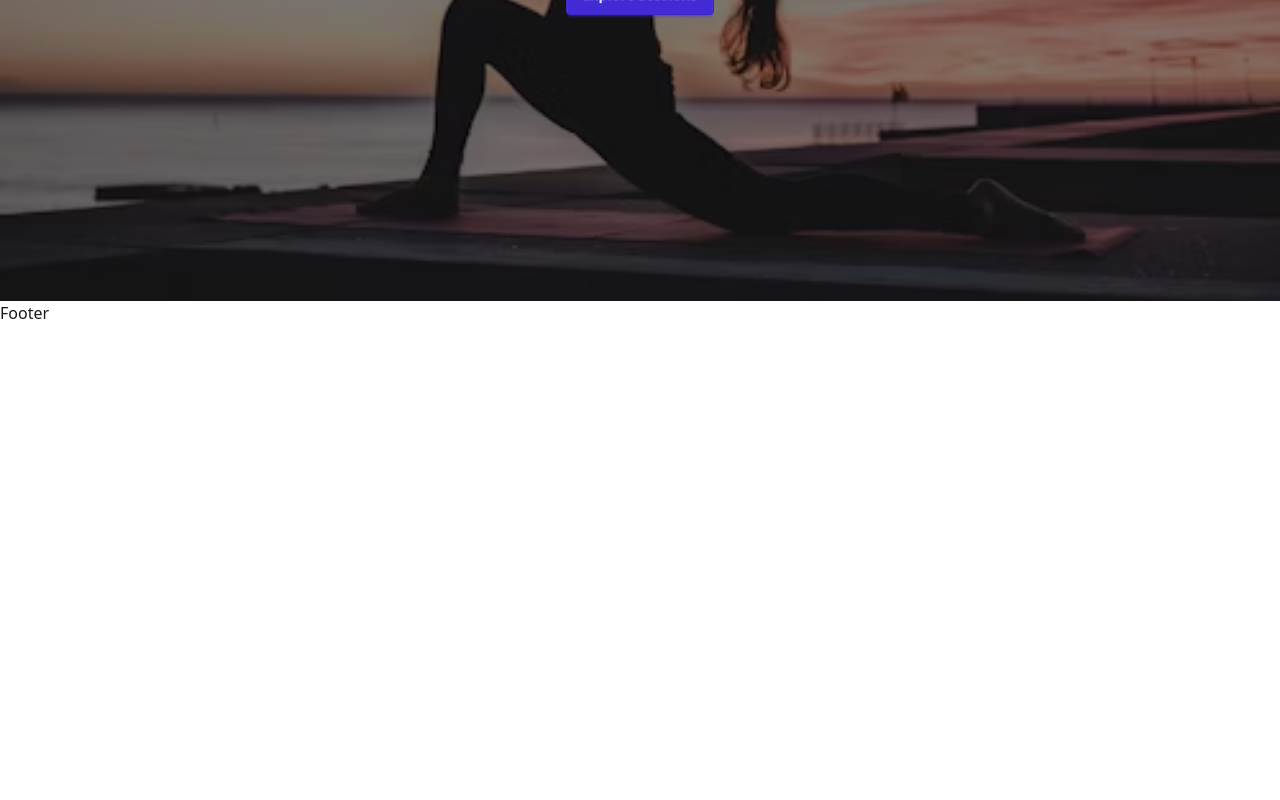
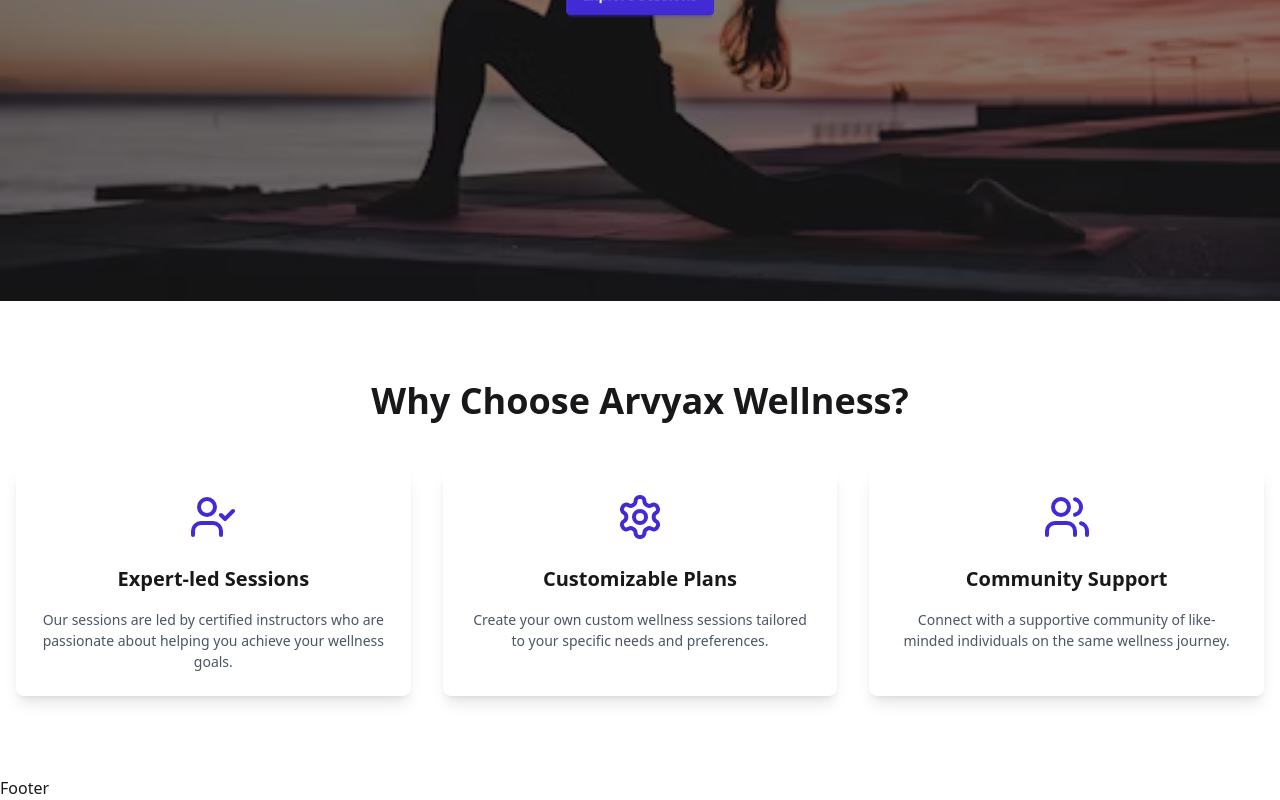
Before and after one commit to md-zeon/Arvyax-Wellness-Platform, a React (Vite) app in the folder frontend/: page / in a window 1280 px wide. Shown: the part 499-1299 px from the top of the page. Before the commit the page ends 824 px from the top, so only its background shows below. Built offline with nearby package versions, Linux system fonts and the light colour scheme.

Commit message:
Added Featured Section

```diff
--- a/frontend/package.json
+++ b/frontend/package.json
@@ -14,6 +14,7 @@
     "axios": "^1.11.0",
     "react": "^19.1.1",
     "react-dom": "^19.1.1",
+    "react-icons": "^5.5.0",
     "react-router": "^7.8.0",
     "tailwindcss": "^4.1.11"
   },
--- /dev/null
+++ b/frontend/src/components/Home/Features.jsx
@@ -0,0 +1,46 @@
+import { LuUserCheck, LuSettings, LuUsers } from "react-icons/lu";
+
+const Features = () => {
+	return (
+		<section className='container mx-auto py-20 px-4'>
+			<h2 className='text-4xl font-bold text-center mb-12'>Why Choose Arvyax Wellness?</h2>
+			<div className='grid grid-cols-1 md:grid-cols-3 gap-8'>
+				{/* Expert-led Sessions */}
+				<div className='card bg-base-100 shadow-lg rounded-lg hover:shadow-xl transform hover:scale-105 transition duration-300'>
+					<div className='card-body flex flex-col items-center text-center'>
+						<LuUserCheck className='text-primary text-5xl mb-4' />
+						<h3 className='card-title text-xl font-semibold mb-2'>Expert-led Sessions</h3>
+						<p className='text-gray-600'>
+							Our sessions are led by certified instructors who are passionate about helping you achieve your wellness
+							goals.
+						</p>
+					</div>
+				</div>
+
+				{/* Customizable Plans */}
+				<div className='card bg-base-100 shadow-lg rounded-lg hover:shadow-xl transform hover:scale-105 transition duration-300'>
+					<div className='card-body flex flex-col items-center text-center'>
+						<LuSettings className='text-primary text-5xl mb-4' />
+						<h3 className='card-title text-xl font-semibold mb-2'>Customizable Plans</h3>
+						<p className='text-gray-600'>
+							Create your own custom wellness sessions tailored to your specific needs and preferences.
+						</p>
+					</div>
+				</div>
+
+				{/* Community Support */}
+				<div className='card bg-base-100 shadow-lg rounded-lg hover:shadow-xl transform hover:scale-105 transition duration-300'>
+					<div className='card-body flex flex-col items-center text-center'>
+						<LuUsers className='text-primary text-5xl mb-4' />
+						<h3 className='card-title text-xl font-semibold mb-2'>Community Support</h3>
+						<p className='text-gray-600'>
+							Connect with a supportive community of like-minded individuals on the same wellness journey.
+						</p>
+					</div>
+				</div>
+			</div>
+		</section>
+	);
+};
+
+export default Features;
--- a/frontend/src/pages/Home/Home.jsx
+++ b/frontend/src/pages/Home/Home.jsx
@@ -1,4 +1,5 @@
 import Hero from "../../components/Home/Hero";
+import Features from "../../components/Home/Features";
 
 const Home = () => {
 	return (
@@ -6,7 +7,7 @@
 			{/* Hero Section */}
 			<Hero />
 			{/* Features Section */}
-
+			<Features />
 		</div>
 	);
 };
```
Also changed, not shown: 1 other file (tests, documents, lock files or other folders).
